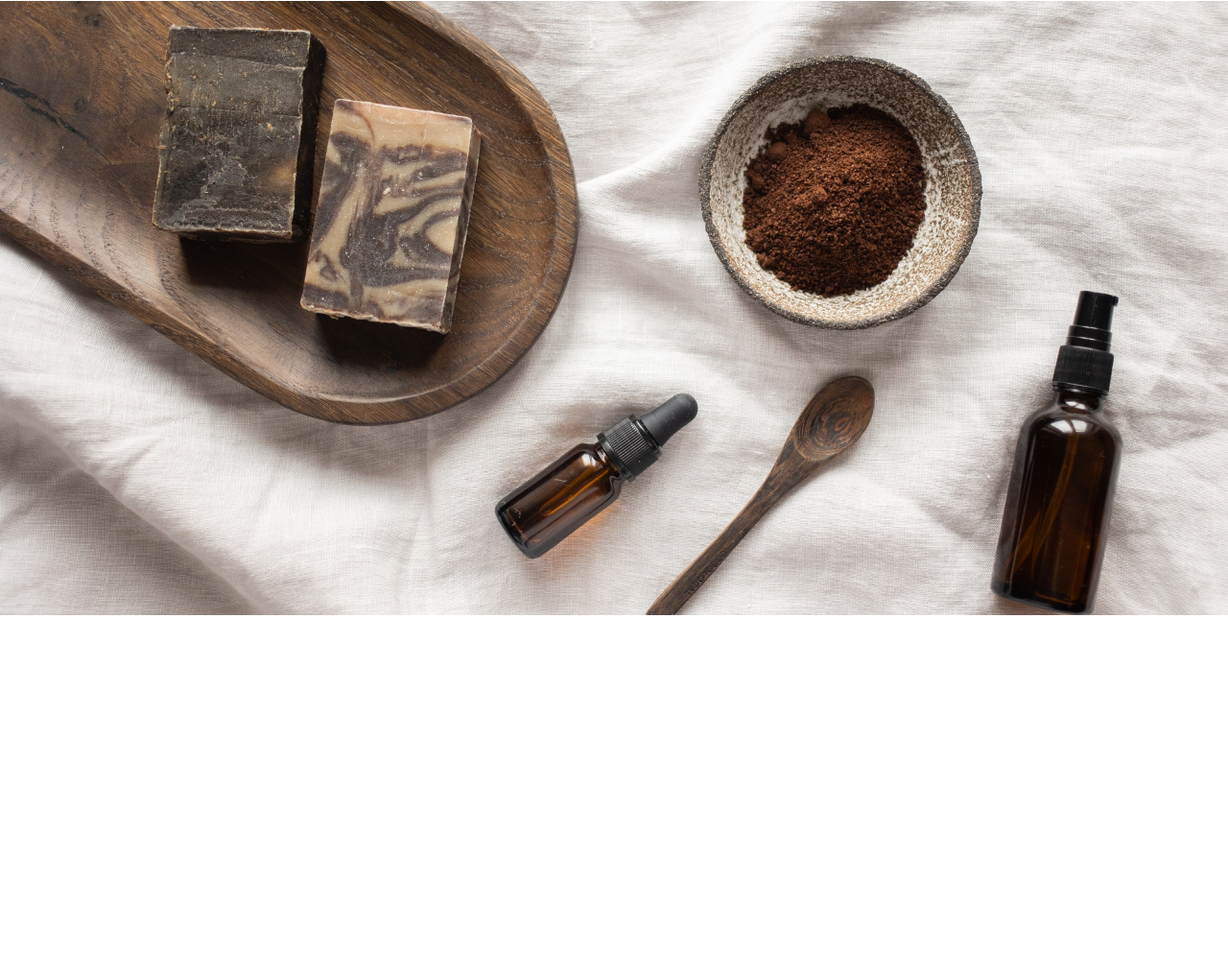
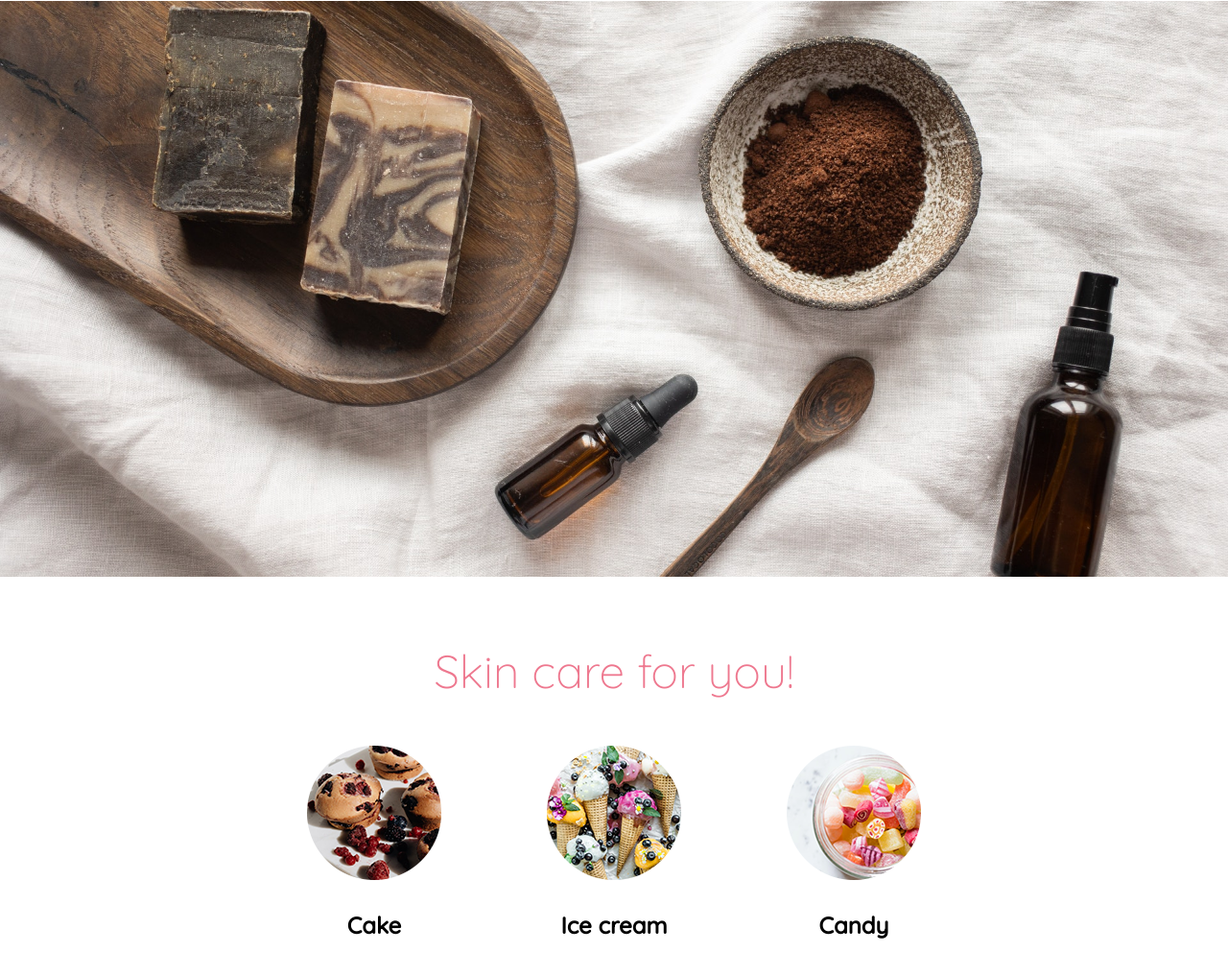
Before and after one commit to JenniferTendell/sweetish, a plain HTML site: page index.html in a window 1280 px wide. Shown: the part 95-1112 px from the top of the page at 96% size. Before the commit the page ends 800 px from the top, so only its background shows below. Drawn offline with Linux system fonts and the light colour scheme.

Commit message:
Categories. Add font.

```diff
--- a/index.html
+++ b/index.html
@@ -6,6 +6,9 @@
     <meta name="viewport" content="width=device-width, initial-scale=1.0">
 
     <link rel="stylesheet" href="./styles.css">
+    <link rel="preconnect" href="https://fonts.googleapis.com">
+    <link rel="preconnect" href="https://fonts.gstatic.com" crossorigin>
+    <link href="https://fonts.googleapis.com/css2?family=Quicksand:wght@300;500&display=swap" rel="stylesheet">
 
     <title>Sweetish</title>
 </head>
@@ -17,6 +20,28 @@
         </div>
         <img class="header-img" src="./assets/header.jpg" alt="Soap">
     </header>
+    <main>
+        <!-- Categories -->
+        <div class="container">
+            <div class="section center column">
+                <h2>Skin care for you!</h2>
+                <div class="circles">
+                    <div class="flex column center">
+                        <img src="./assets/cake.png" alt="Cake">
+                        <h3>Cake</h3>
+                    </div>
+                    <div class="flex column center">
+                        <img src="./assets/iceCream.png" alt="Ice cream">
+                        <h3>Ice cream</h3>
+                    </div>
+                    <div class="flex column center">
+                        <img src="./assets/candy.png" alt="Candy">
+                        <h3>Candy</h3>
+                    </div>
+                </div>
+            </div>
+        </div>
+    </main>
 
 </body>
 </html>
--- a/styles.css
+++ b/styles.css
@@ -1,6 +1,8 @@
 body {
     box-sizing: border-box;
     margin: 0;
+    font-family: 'Quicksand', sans-serif;
+    font-weight: 500;
 }
 
 /* HEADER */
@@ -12,7 +14,52 @@ body {
 }
 
 .header-img {
-    height: 80vh;
+    height: 75vh;
     width: 100%;
     object-fit: cover;
 }
+
+/* MAIN */
+.container {
+    margin: 0 10rem;
+}
+
+.section {
+    display: flex;
+    margin: 1rem 10rem;
+}
+
+
+
+.circles {
+    display: flex;
+    justify-content: space-between;
+    width: 40rem;
+}
+
+/* Reusable code */
+.flex {
+    display: flex;
+}
+
+.column {
+    flex-direction: column;
+}
+
+.center {
+    justify-content: center;
+    align-items: center;
+}
+
+/* Text */
+h2 {
+    font-size: 48px;
+    font-weight: 300;
+    padding: .5rem 0;
+    color: #EE788F;
+}
+
+h3 {
+    font-size: 24px;
+    padding: .5rem 0;
+}
```
